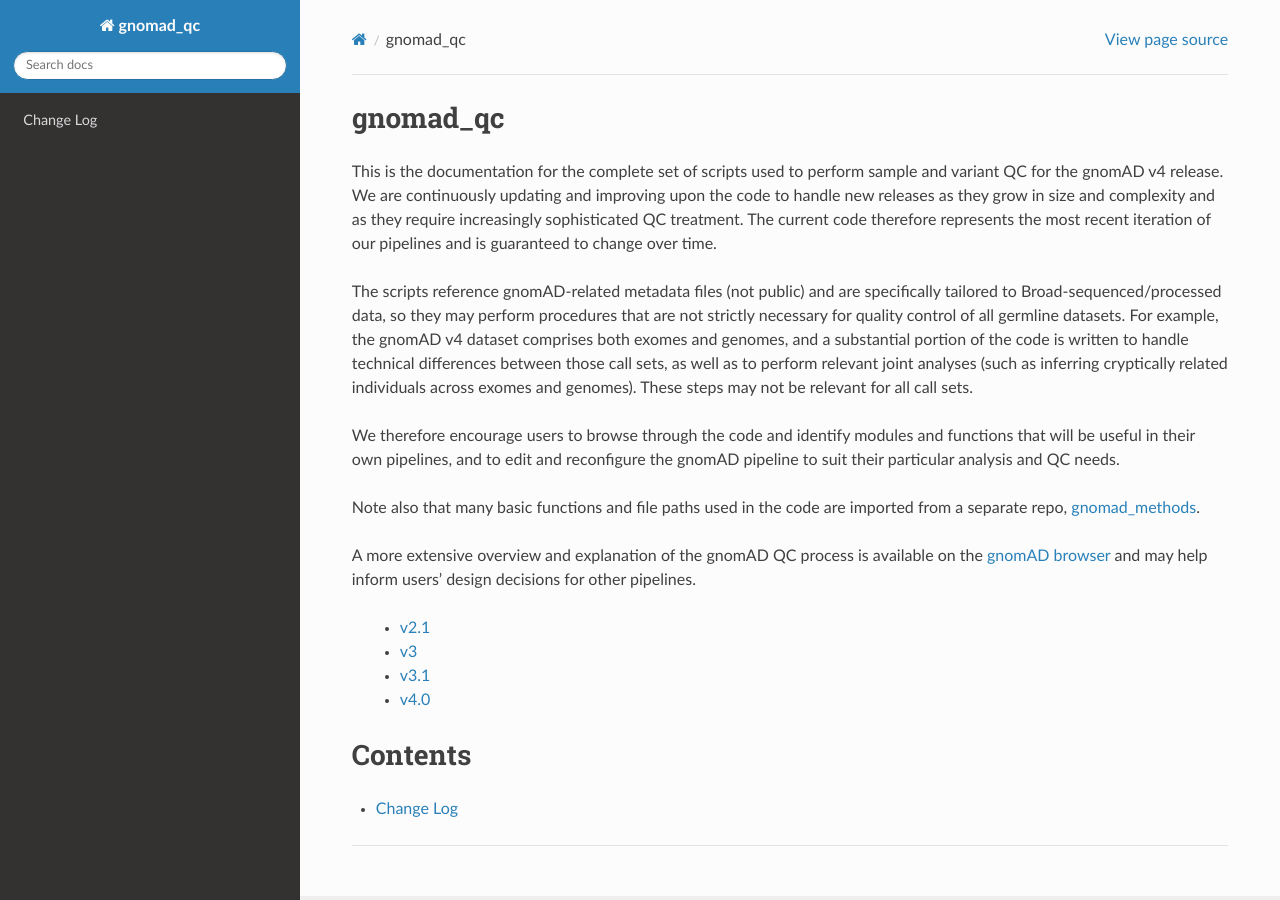
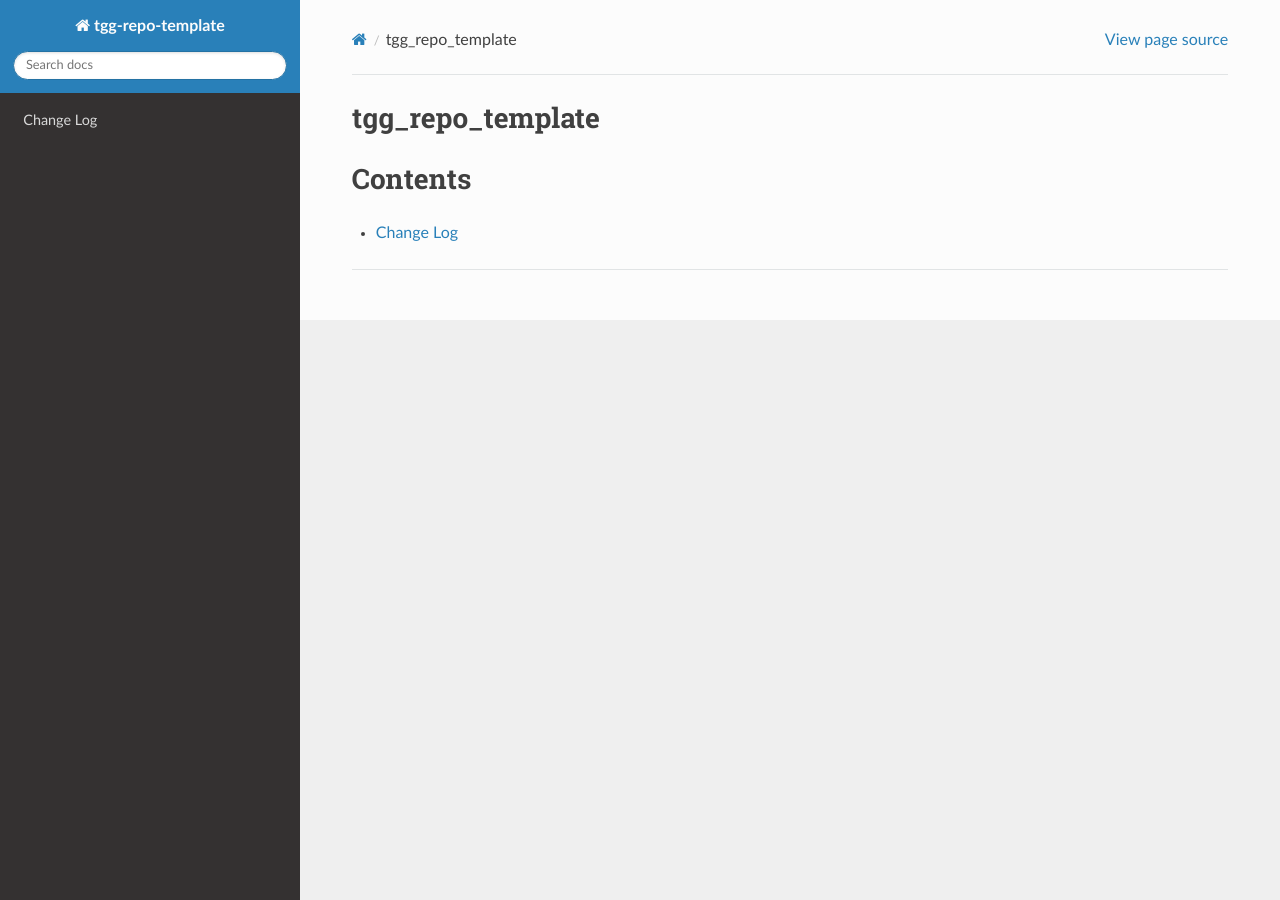
Before and after one commit to broadinstitute/tgg-repo-template, a Sphinx documentation site: the page built from docs/index.rst, in a window 1280 px wide. Built offline with Sphinx 7.4.7 and the Read the Docs theme 2.0.0, drawn with Linux system fonts in a browser that asks for light colours; pages that are not in the unit, such as notebooks, are missing from menus.

Commit message:
Remove a few more references to gnomad

```diff
--- a/docs/conf.py
+++ b/docs/conf.py
@@ -7,12 +7,11 @@
 
 from directives import AutoModuleSummary
 
-# Add gnomad to import path.
 sys.path.insert(0, str(Path(__file__).parent.parent))
 
 
-project = "gnomad_qc"
-version = release = "master"
+project = "tgg-repo-template"
+version = release = "main"
 
 extensions = [
     "sphinx.ext.autodoc",
@@ -121,4 +120,4 @@
 
 
 def setup(app):
-    app.add_directive("gnomad_automodulesummary", AutoModuleSummary)
+    app.add_directive("automodulesummary", AutoModuleSummary)
--- a/docs/generate_api_reference.py
+++ b/docs/generate_api_reference.py
@@ -42,7 +42,7 @@
 Module Functions
 ****************
 
-.. gnomad_automodulesummary:: {module_name}
+.. automodulesummary:: {module_name}
 
 .. automodule:: {module_name}
     :exclude-members: get_script_argument_parser
--- a/docs/index.rst
+++ b/docs/index.rst
@@ -1,35 +1,5 @@
-gnomad_qc
+tgg_repo_template
 =========
-This is the documentation for the complete set of scripts used to perform sample and
-variant QC for the gnomAD v4 release. We are continuously updating and improving upon
-the code to handle new releases as they grow in size and complexity and as they require
-increasingly sophisticated QC treatment. The current code therefore represents the most
-recent iteration of our pipelines and is guaranteed to change over time.
-
-The scripts reference gnomAD-related metadata files (not public) and are specifically
-tailored to Broad-sequenced/processed data, so they may perform procedures that are not
-strictly necessary for quality control of all germline datasets. For example, the
-gnomAD v4 dataset comprises both exomes and genomes, and a substantial portion of the
-code is written to handle technical differences between those call sets, as well as to
-perform relevant joint analyses (such as inferring cryptically related individuals
-across exomes and genomes). These steps may not be relevant for all call sets.
-
-We therefore encourage users to browse through the code and identify modules and
-functions that will be useful in their own pipelines, and to edit and reconfigure the
-gnomAD pipeline to suit their particular analysis and QC needs.
-
-Note also that many basic functions and file paths used in the code are imported from a
-separate repo, `gnomad_methods <https://github.com/broadinstitute/gnomad_methods>`_.
-
-A more extensive overview and explanation of the gnomAD QC process is available on the
-`gnomAD browser <https://gnomad.broadinstitute.org/news/>`_ and may help inform users’
-design decisions for other pipelines.
-
-  * `v2.1 <https://gnomad.broadinstitute.org/news/2018-10-gnomad-v2-1/>`_
-  * `v3 <https://gnomad.broadinstitute.org/news/2019-10-gnomad-v3-0/>`_
-  * `v3.1 <https://gnomad.broadinstitute.org/news/2020-10-gnomad-v3-1-new-content-methods-annotations-and-data-availability/>`_
-  * `v4.0 <https://gnomad.broadinstitute.org/news/2023-11-gnomad-v4-0/>`_
-
 
 Contents
 ========
@@ -38,4 +8,4 @@
    :maxdepth: 3
 
    API Reference <api_reference/index>
-   Change Log <https://github.com/broadinstitute/gnomad_qc/tags>
+   Change Log <https://github.com/broadinstitute/tgg-repo-template/tags>
```
